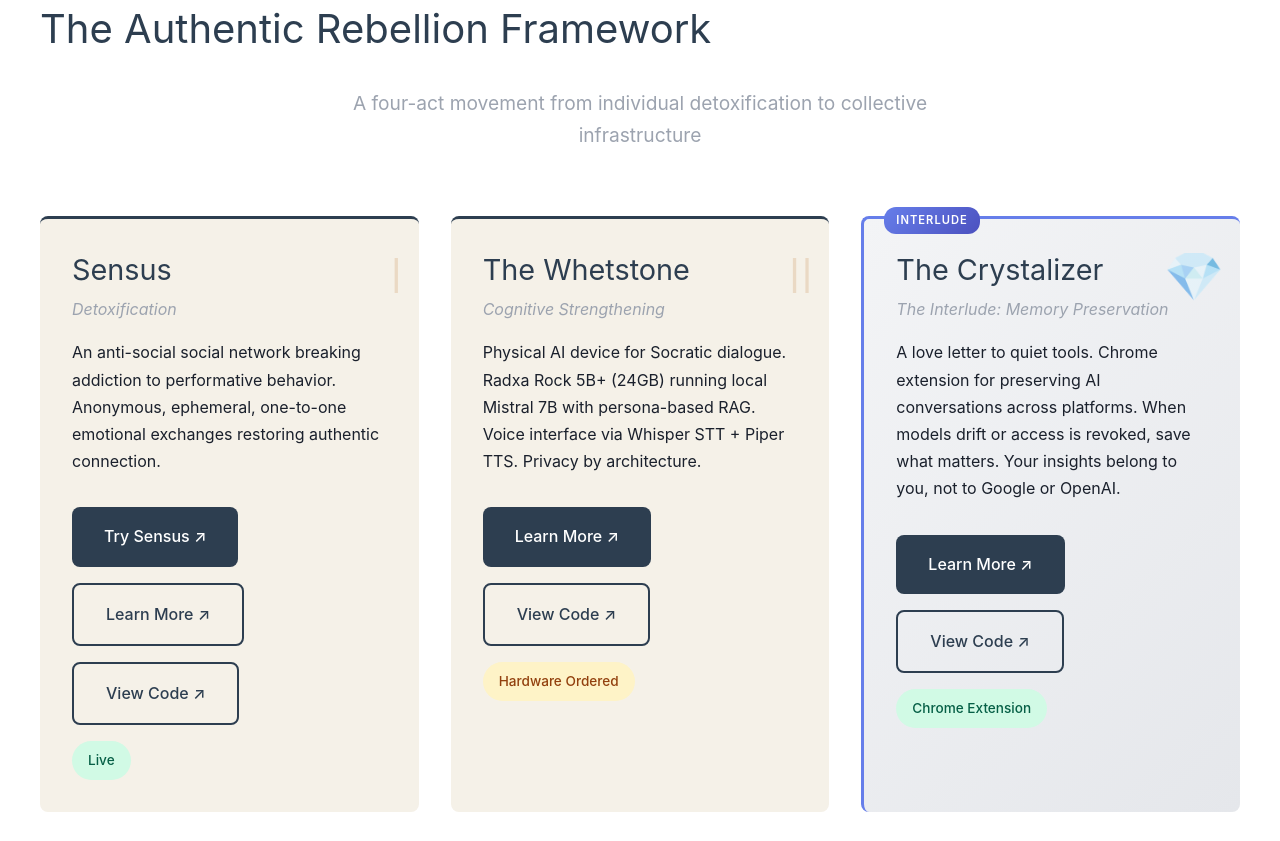
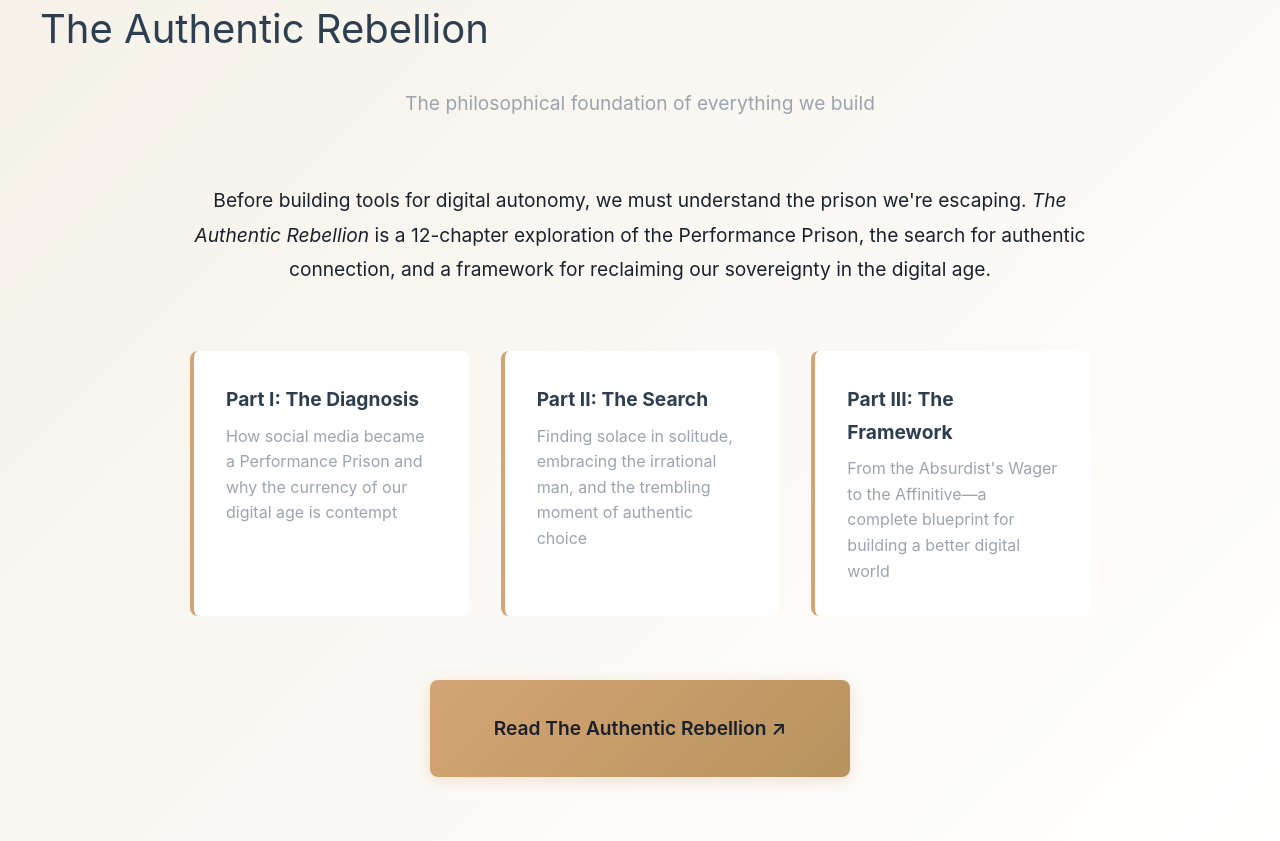
Before and after one commit to yargnad/The-Musubi-Accord, a plain HTML site: page index.html in a window 1280 px wide. Shown: the part 1567-2408 px from the top of the page. Drawn offline with Linux system fonts and the light colour scheme.

Commit message:
Add featured essay section for The Authentic Rebellion

```diff
--- a/css/styles.css
+++ b/css/styles.css
@@ -226,6 +226,80 @@
 
 .philosophy strong {
     color: var(--gold);
+}
+
+/* ===== Featured Essay Section ===== */
+.section-featured {
+    background: linear-gradient(135deg, var(--cream) 0%, var(--white) 100%);
+}
+
+.essay-feature {
+    max-width: 900px;
+    margin: 0 auto;
+}
+
+.essay-feature > p {
+    font-size: 1.2rem;
+    line-height: 1.8;
+    text-align: center;
+    margin-bottom: var(--space-lg);
+    color: var(--charcoal);
+}
+
+.essay-highlights {
+    display: grid;
+    grid-template-columns: repeat(auto-fit, minmax(250px, 1fr));
+    gap: var(--space-md);
+    margin-bottom: var(--space-lg);
+}
+
+.highlight {
+    background: var(--white);
+    padding: var(--space-md);
+    border-radius: var(--border-radius);
+    border-left: 4px solid var(--gold);
+    transition: transform 0.3s ease, box-shadow 0.3s ease;
+}
+
+.highlight:hover {
+    transform: translateY(-3px);
+    box-shadow: 0 8px 20px rgba(0, 0, 0, 0.1);
+}
+
+.highlight strong {
+    color: var(--indigo);
+    font-size: 1.2rem;
+    display: block;
+    margin-bottom: var(--space-xs);
+}
+
+.highlight p {
+    color: var(--gray-mid);
+    line-height: 1.6;
+    margin-bottom: 0;
+}
+
+.essay-cta {
+    text-align: center;
+    margin-top: var(--space-lg);
+}
+
+.btn-essay {
+    display: inline-block;
+    padding: var(--space-md) var(--space-lg);
+    background: linear-gradient(135deg, var(--gold) 0%, #b8935e 100%);
+    color: var(--charcoal);
+    font-weight: 600;
+    font-size: 1.2rem;
+    border-radius: var(--border-radius);
+    transition: all 0.3s ease;
+    box-shadow: 0 4px 15px rgba(212, 165, 116, 0.3);
+}
+
+.btn-essay:hover {
+    transform: translateY(-3px);
+    box-shadow: 0 8px 25px rgba(212, 165, 116, 0.5);
+    color: var(--charcoal);
 }
 
 /* ===== Acts Grid ===== */
--- a/index.html
+++ b/index.html
@@ -56,6 +56,39 @@
 
                 <div class="philosophy">
                     <p>The Musubi Accord is a nonprofit organization dedicated to protecting and advancing open-source technology that serves human dignity, privacy, and sovereignty. We steward <strong>The Lyceum Network</strong> and the <strong>Authentic Rebellion Framework</strong>—infrastructure for digital autonomy built on the principle that technology should empower deliberation, not automate obedience.</p>
+                </div>
+            </div>
+        </section>
+
+        <!-- Featured Essay Section -->
+        <section class="section section-featured">
+            <div class="container">
+                <h2>The Authentic Rebellion</h2>
+                <p class="section-intro">The philosophical foundation of everything we build</p>
+
+                <div class="essay-feature">
+                    <p>Before building tools for digital autonomy, we must understand the prison we're escaping. <em>The Authentic Rebellion</em> is a 12-chapter exploration of the Performance Prison, the search for authentic connection, and a framework for reclaiming our sovereignty in the digital age.</p>
+
+                    <div class="essay-highlights">
+                        <div class="highlight">
+                            <strong>Part I: The Diagnosis</strong>
+                            <p>How social media became a Performance Prison and why the currency of our digital age is contempt</p>
+                        </div>
+                        <div class="highlight">
+                            <strong>Part II: The Search</strong>
+                            <p>Finding solace in solitude, embracing the irrational man, and the trembling moment of authentic choice</p>
+                        </div>
+                        <div class="highlight">
+                            <strong>Part III: The Framework</strong>
+                            <p>From the Absurdist's Wager to the Affinitive—a complete blueprint for building a better digital world</p>
+                        </div>
+                    </div>
+
+                    <div class="essay-cta">
+                        <a href="https://rebellion.musubiaccord.org" target="_blank" class="btn-essay">
+                            Read The Authentic Rebellion ↗
+                        </a>
+                    </div>
                 </div>
             </div>
         </section>
```
